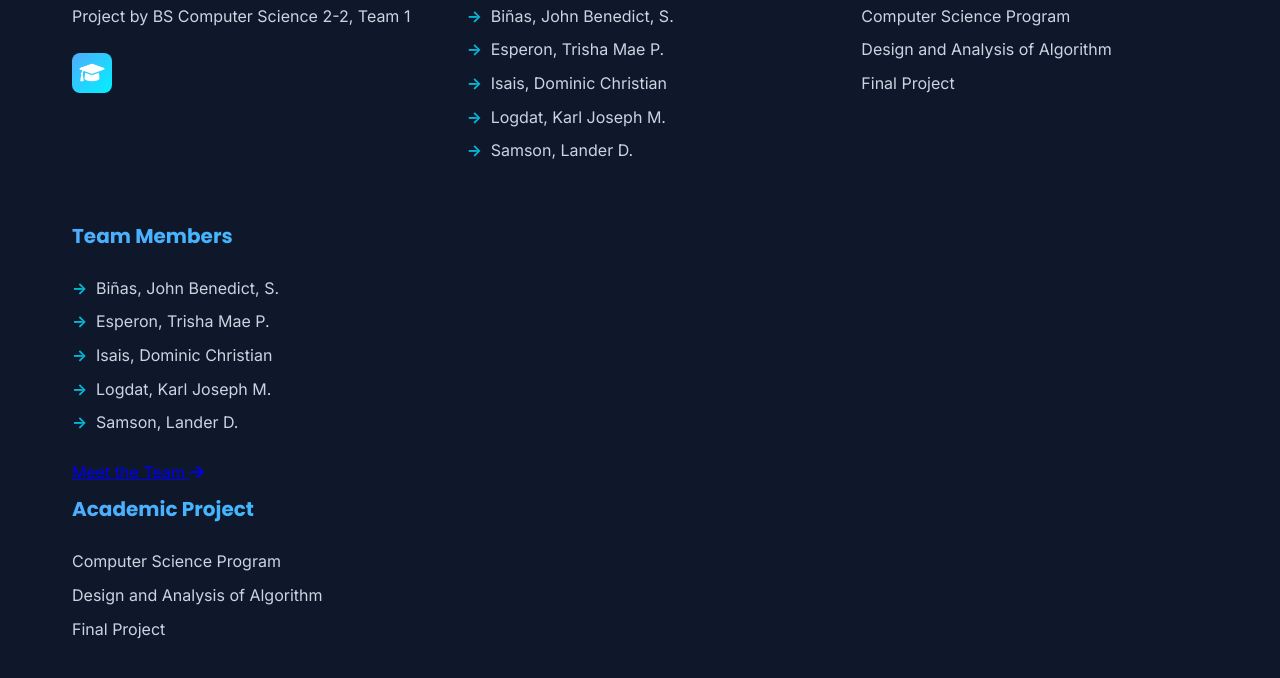
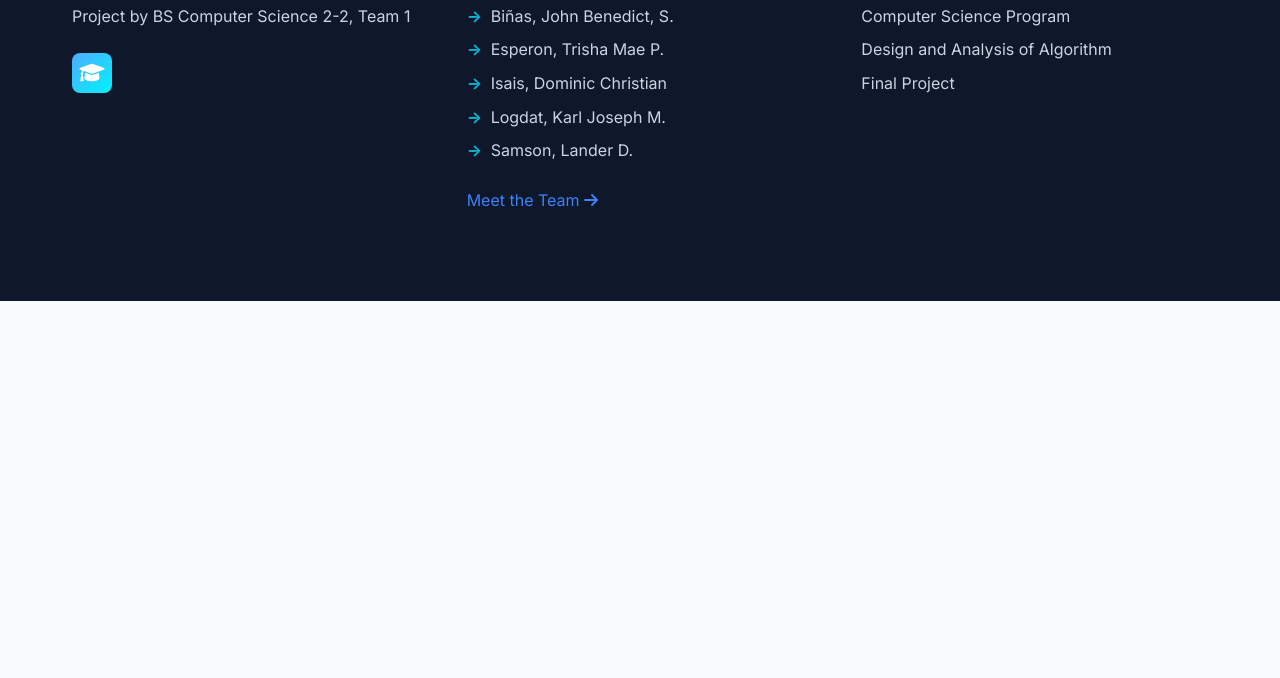
Before and after one commit to karllogdat/topological-sort, a website with bundled scripts: page public/index.html in a window 1280 px wide. Shown: the part 2833-3511 px from the top of the page. After the commit the page ends 3134 px from the top, so only its background shows below. Built offline with nearby package versions, Linux system fonts and the light colour scheme; a script that the page names is missing; files whose address does not match are found by name.

Commit message:
fixed merge conflict

```diff
--- a/public/css/homepage.css
+++ b/public/css/homepage.css
@@ -678,6 +678,12 @@ body {
   line-height: 1.6;
 }
 
+.footer-link {
+  color: var(--secondary-color);
+  text-decoration: none;
+  transition: color 0.2s ease;
+}
+
 .footer-social {
   margin-top: var(--space-lg);
 }
--- a/public/index.html
+++ b/public/index.html
@@ -232,6 +232,12 @@
                 <li>Logdat, Karl Joseph M.</li>
                 <li>Samson, Lander D.</li>
               </ul>
+              <p class="footer-text" style="margin-top: var(--space-lg)">
+                <a href="members.html" class="footer-link">
+                  <span class="button-text">Meet the Team</span>
+                  <i class="fas fa-arrow-right button-icon"></i>
+                </a>
+              </p>
             </div>
             <div class="footer-section">
               <h3 class="footer-title">Academic Project</h3>
@@ -239,28 +245,6 @@
               <p class="footer-text">Design and Analysis of Algorithm</p>
               <p class="footer-text">Final Project</p>
             </div>
-          </div>
-          <div class="footer-section">
-        <h3 class="footer-title">Team Members</h3>
-     <ul class="team-list">
-    <li>Biñas, John Benedict, S.</li>
-    <li>Esperon, Trisha Mae P.</li>
-    <li>Isais, Dominic Christian</li>
-    <li>Logdat, Karl Joseph M.</li>
-    <li>Samson, Lander D.</li>
-  </ul>
-  <p class="footer-text" style="margin-top: var(--space-lg);">
-    <a href="members.html" class="footer-link">
-      <span class="button-text">Meet the Team</span>
-      <i class="fas fa-arrow-right button-icon"></i>
-    </a>
-  </p>
-</div>
-          <div class="footer-section">
-            <h3 class="footer-title">Academic Project</h3>
-            <p class="footer-text">Computer Science Program</p>
-            <p class="footer-text">Design and Analysis of Algorithm</p>
-            <p class="footer-text">Final Project</p>
           </div>
         </div>
       </footer>
```
